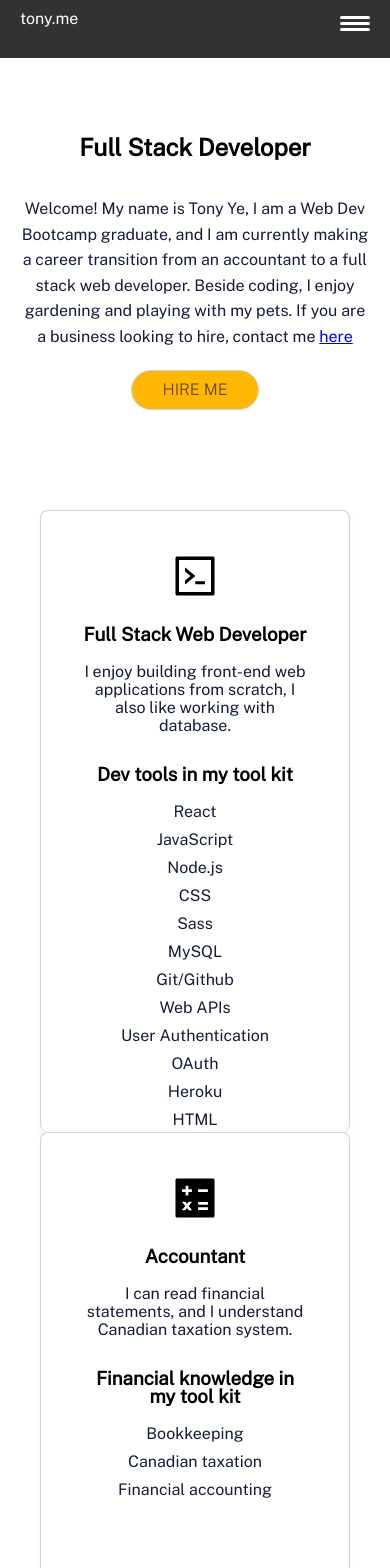
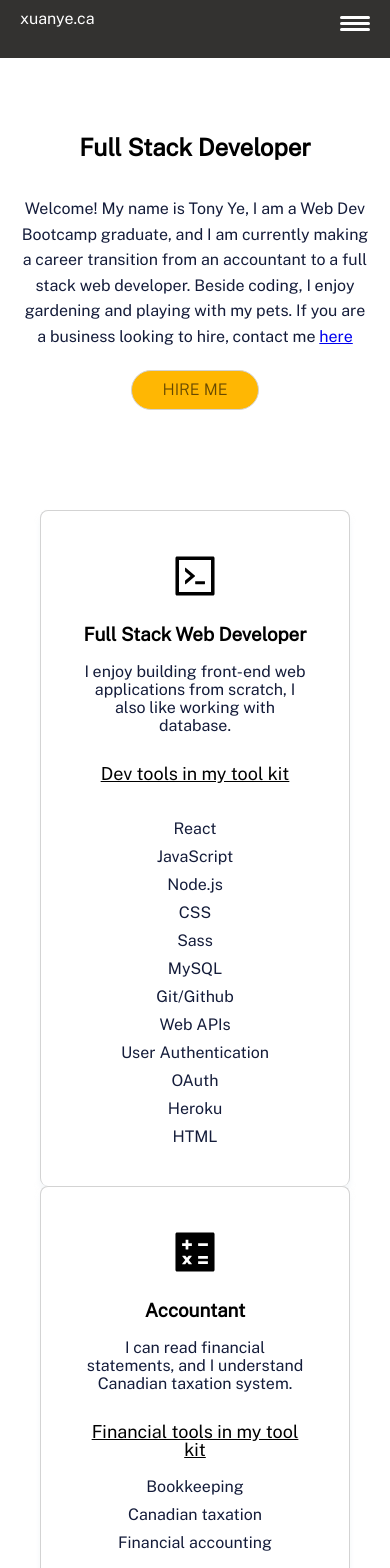
Before and after one commit to tonyxuan2021/portfolio_website, a React (Create React App) app: page / in a window 390 px wide. Shown: the top 1568 px of the page. Built offline with nearby package versions, Linux system fonts and the light colour scheme.

Commit message:
complete tablet design

```diff
--- a/src/components/Header/Header.js
+++ b/src/components/Header/Header.js
@@ -19,7 +19,7 @@ class Header extends Component {
 
     return (
       <div className="header__wrapper">
-        <p>tony.me</p>
+        <p>xuanye.ca</p>
         <div className="header__nav">
           <a
             href="/#"
--- a/src/components/Header/Header.scss
+++ b/src/components/Header/Header.scss
@@ -1,4 +1,4 @@
-@use "../../styles/mixins" as *;
+@use "../../styles/mixins"as *;
 
 .header {
     &__wrapper {
@@ -12,6 +12,7 @@
 
         @include tablet {
             flex-direction: row;
+            padding: 1.6rem 2.4rem;
         }
     }
 
--- a/src/components/Hero/Hero.scss
+++ b/src/components/Hero/Hero.scss
@@ -1,3 +1,5 @@
+@use "../../styles/mixins" as *;
+
 .hero {
     &__wrapper {
         display: flex;
@@ -6,17 +8,28 @@
         margin: 3rem 0  8rem 0;
         padding: 0 2rem;
         gap: 2rem;
+
     }
 
     &__text {
         text-align: center;
         line-height: 1.6;
         color: #141c3a;
+
+        @include tablet {
+            line-height: 1.8;
+            margin-bottom: 5rem;
+            padding: 0 5rem;
+        }
     }
 
     &__title {
         margin-top: 5rem;
         margin-bottom: 2rem;
+
+        @include tablet {
+            font-size: 2.8rem;
+        }
     }
 
     &__btn {
@@ -30,5 +43,9 @@
         padding: 1rem 3rem;
         margin-bottom: 2rem;
         cursor: pointer;
+
+        @include tablet {
+            margin-bottom: 0;
+        }
     }
 }
--- a/src/components/Hero/HeroCard.js
+++ b/src/components/Hero/HeroCard.js
@@ -1,7 +1,4 @@
 import React from "react";
-import coding from "../../assets/coding.svg";
-import calculator from "../../assets/calculator.svg";
-import pet from "../../assets/pet.svg";
 import "./HeroCard.scss";
 import { AiOutlineCode } from "react-icons/ai";
 import { AiFillCalculator } from "react-icons/ai";
@@ -11,7 +8,7 @@ import { MdPets } from "react-icons/md";
 
 const HeroCard = () => {
   return (
-    <div>
+    <div className="hero__card__main">
       <div className="hero__card__wrapper">
         <AiOutlineCode className="hero__card__img"/>
         <h3 className="hero__card__title">Full Stack Web Developer</h3>
@@ -45,7 +42,7 @@ const HeroCard = () => {
           system.
         </p>
         <div className="hero__card__tools">
-          <p className="hero__card__kit">Financial knowledge in my tool kit</p>
+          <p className="hero__card__kit">Financial tools in my tool kit</p>
           <ul className="hero__card__list">
             <li>Bookkeeping</li>
             <li>Canadian taxation</li>
--- a/src/components/Hero/HeroCard.scss
+++ b/src/components/Hero/HeroCard.scss
@@ -1,4 +1,24 @@
+@use "../../styles/mixins"as *;
+
+
+
 .hero__card {
+
+    &__main {
+        display: flex;
+        flex-direction: column;
+
+        @include tablet {
+            flex-direction: row;
+            align-items: center;
+            border: 1px solid lightgray;
+            box-shadow: 0 5px 5px 0 rgb(233 240 243 / 50%);
+            border-radius: 8px;
+            margin: 0 4rem;
+            overflow: hidden;
+            margin-bottom: 5rem;
+        }
+    }
 
     &__wrapper {
         text-align: center;
@@ -8,12 +28,28 @@
         border: 1px solid lightgray;
         border-bottom: none;
         border-radius: 8px;
-        height: 622px;
         box-shadow: 0 5px 5px 0 rgb(233 240 243 / 50%);
+
+        @include tablet {
+            margin: 0;
+            padding: 3rem 2.5rem;
+            width: 33.33%;
+            height: 720px;
+            border: none;
+            box-shadow: none;
+            border-right: 1px solid lightgray;
+            border-radius: 0;
+        }
 
         &:nth-child(3) {
             border-bottom: 1px solid lightgray;
             margin-bottom: 4rem;
+
+            @include tablet {
+                margin: 0;
+                border-bottom: none;
+                border-right: none;
+            }
         }
     }
 
@@ -25,17 +61,25 @@
 
     &__title {
         margin-bottom: 2rem;
+
+        @include tablet {
+            height: 5vh;
+        }
     }
 
     &__text {
         color: #141c3a;
+
+        @include tablet {
+            height: 12vh;
+        }
     }
 
     &__kit {
-        margin-bottom: 2rem;
-        font-weight: bold;
-        font-size: 1.17em;
-        text-decoration: underlinevc;
+        margin-bottom: 3rem;
+        font-size: 1.8rem;
+        text-decoration: underline;
+        height: 3vh;
     }
 
     &__list {
@@ -44,6 +88,10 @@
         display: flex;
         flex-direction: column;
         gap: 1rem;
+
+        @include tablet {
+            gap: 0.3rem;
+        }
 
         li {
             color: #141c3a;
--- a/src/components/Portfolio/Portfolio.js
+++ b/src/components/Portfolio/Portfolio.js
@@ -3,23 +3,21 @@ import React, { useState } from "react";
 import portfolioData from "../../data/portfolioData";
 import uniqid from "uniqid";
 
-
 const Portfolio = () => {
   return (
     <div className="portfolio">
       <h3 className="portfolio__header" id="portfolio">
-        My Recent Work
+        My Portfolio Projects
       </h3>
-      <div >
-        {portfolioData && portfolioData.map((dataObj) => {
+      <div className="portfolio__wrapper">
+        {portfolioData &&
+          portfolioData.map((dataObj) => {
             return (
               <div className="portfolio__img__individual" key={uniqid()}>
                 <h3 className="portfolio__title">{dataObj.title}</h3>
                 <img className="portfolio__img" src={dataObj.image}></img>
                 <div className="portfolio__overlay portfolio__overlay--background">
-                <p className="portfolio__overlay__text">
-                  {dataObj.desc}
-                </p>
+                  <p className="portfolio__overlay__text">{dataObj.desc}</p>
                   <a
                     className="portfolio__overlay__link"
                     href="https://www.google.com/"
--- a/src/components/Portfolio/Portfolio.scss
+++ b/src/components/Portfolio/Portfolio.scss
@@ -1,10 +1,16 @@
+@use "../../styles/mixins"as *;
 
 
 .portfolio {
     padding: 0 2rem 4rem 2rem;
     border-bottom: 1px solid lightgray;
 
-
+    &__wrapper {
+        @include tablet {
+            display: flex;
+            gap: 2rem;
+        }
+    }
 
     &__title {
         position: absolute;
@@ -33,6 +39,10 @@
     &__header {
         padding: 2rem 2rem;
         text-align: center;
+
+        @include tablet {
+            margin-bottom: 5rem;
+        }
     }
 
     &__overlay {
--- a/src/components/Testimonials/Testimonials.scss
+++ b/src/components/Testimonials/Testimonials.scss
@@ -1,3 +1,5 @@
+
+@use "../../styles/mixins" as *;
 
 .test {
     &__wrapper {
@@ -9,6 +11,10 @@
         align-items: center;
         flex-direction: column;
         height: 600px;
+
+        @include tablet {
+            padding: 4rem 8rem;
+        }
     }
 
     &__friend {
--- a/src/styles/_global.scss
+++ b/src/styles/_global.scss
@@ -25,7 +25,7 @@ body {
   @include tablet {
     // width: 768px;
     max-width: 1279px;
-    font-size: 1.6rem;
+    font-size: 1.8rem;
     line-height: 2.2rem;
   }
 
```
Lines whose indentation alone changed are shown as unchanged.
